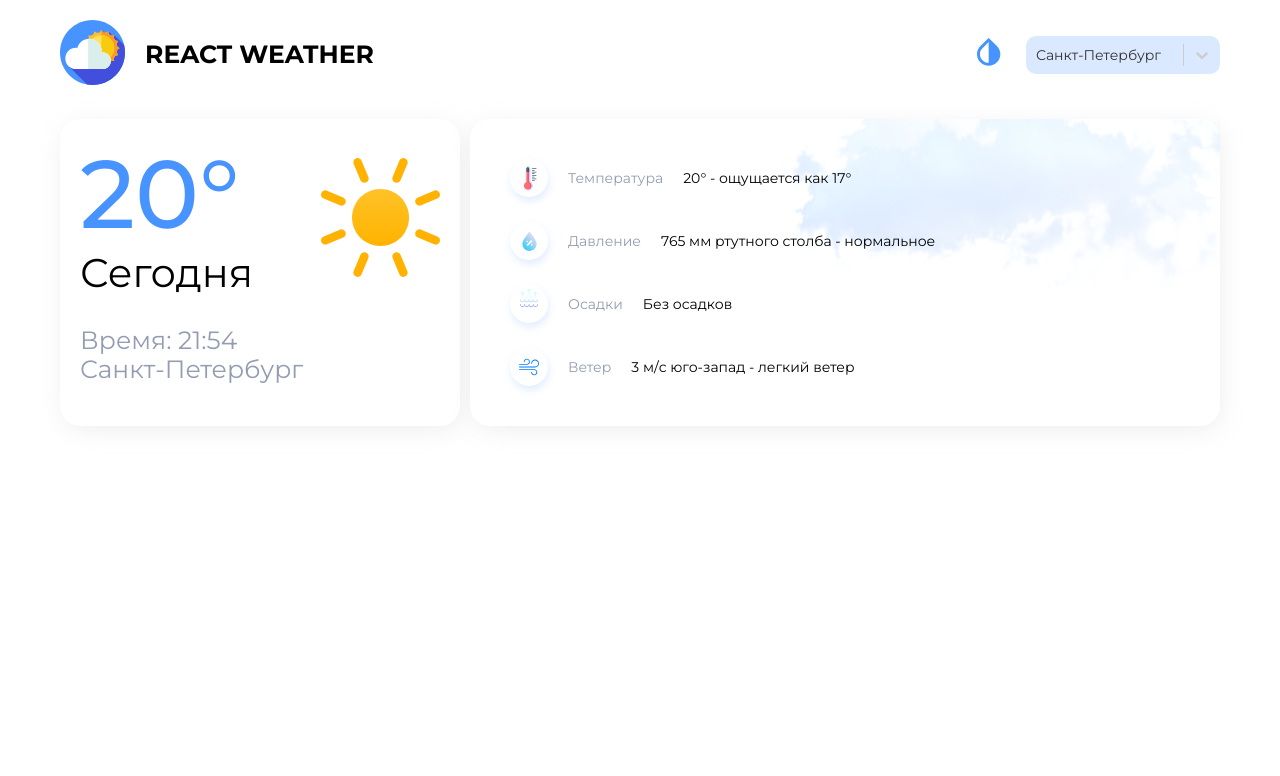
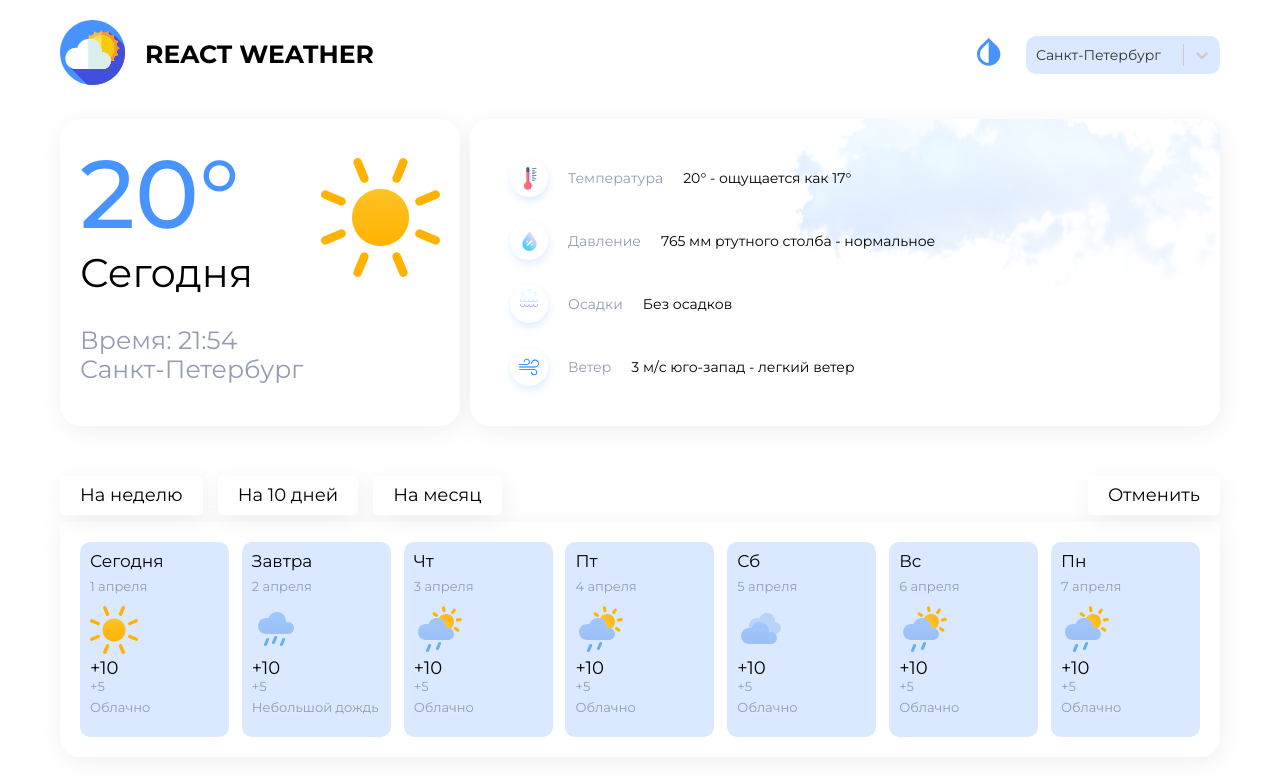
Before and after one commit to chashchinavera/weather-react, a React (Create React App) app: page / in a window 1280 px wide. Shown: the top 776 px of the page. Built offline with nearby package versions, Linux system fonts and the light colour scheme.

Commit message:
add Days component

```diff
--- a/src/pages/Home/Home.module.scss
+++ b/src/pages/Home/Home.module.scss
@@ -4,4 +4,5 @@
 .home__wrapper {
   display: flex;
   justify-content: space-between;
+  margin-bottom: 50px;
 }
--- a/src/pages/Home/Home.tsx
+++ b/src/pages/Home/Home.tsx
@@ -3,6 +3,7 @@
 import s from "./Home.module.scss";
 import { ThisDay } from "./components/ThisDay/ThisDay";
 import { ThisDayInfo } from "./components/ThisDayInfo/ThisDayInfo";
+import { Days } from "./components/Days/Days";
 
 interface Props {}
 
@@ -13,6 +14,7 @@
         <ThisDay />
         <ThisDayInfo />
       </div>
+      <Days />
     </div>
   );
 };
--- /dev/null
+++ b/src/pages/Home/components/Days/Card.tsx
@@ -0,0 +1,24 @@
+import s from "./Days.module.scss";
+import { Day } from "./Days";
+import { WeatherSvgSelector } from "../../../../assets/icons/svg/WeatherSvgSelector";
+
+interface Props {
+  dayItem: Day;
+}
+
+export const Card = ({ dayItem }: Props) => {
+  const { day, day_info, icon_id, temp_day, temp_night, info } = dayItem;
+
+  return (
+    <div className={s.card}>
+      <div className={s.day}>{day}</div>
+      <div className={s.day__info}>{day_info}</div>
+      <div className={s.day___icon}>
+        <WeatherSvgSelector id={icon_id} />
+      </div>
+      <div className={s.day__temp_day}>{temp_day}</div>
+      <div className={s.day__temp_night}>{temp_night}</div>
+      <div className={s.day__info}>{info}</div>
+    </div>
+  );
+};
--- /dev/null
+++ b/src/pages/Home/components/Days/Days.module.scss
@@ -0,0 +1,94 @@
+@import "../../../../styles/variables.scss";
+
+.days {
+  display: flex;
+  justify-content: space-between;
+  padding: 20px;
+  width: 100%;
+  background: $lite-background;
+  box-shadow: $box-shadow;
+  border-radius: 0 0 $border-radius $border-radius;
+}
+
+.card {
+  display: flex;
+  flex-direction: column;
+  background: rgba(71, 147, 255, 0.2);
+  border-radius: 10px;
+  padding: 10px;
+  max-width: 149px;
+  width: 100%;
+  transition: 0.3s;
+  cursor: pointer;
+  margin-right: 10px;
+
+  &:last-of-type {
+    margin-right: 0;
+  }
+
+  .day {
+    margin-bottom: 7px;
+    font-size: 17px;
+  }
+
+  .day__info,
+  .day__icon {
+    margin-bottom: 12px;
+  }
+
+  .day__info {
+    font-size: 14px;
+    color: $base-color;
+  }
+
+  .day__temp_day {
+    font-size: 18px;
+  }
+
+  .day__temp_night,
+  .day__info {
+    font-size: 13px;
+    color: $base-color;
+  }
+
+  .day__temp_night {
+    margin-bottom: 6px;
+  }
+
+  &:hover {
+    box-shadow: 0px 3px 20px rgba(147, 144, 144, 0.28);
+  }
+}
+
+.tabs {
+  display: flex;
+  justify-content: space-between;
+  margin-bottom: 7px;
+}
+
+.tabs__wrapper {
+  display: flex;
+}
+
+.tab {
+  margin-right: 15px;
+
+  &.active {
+    background-color: $primary-color;
+    color: #fff;
+  }
+}
+
+.tab,
+.tabs__cancel {
+  box-shadow: 2px 5px 25px -3px rgba(180, 180, 180, 0.25);
+  border-radius: 5px;
+  padding: 9px 20px;
+  background-color: $lite-background;
+  color: $lite-color;
+  font-size: 18px;
+  display: flex;
+  align-items: center;
+  justify-content: center;
+  cursor: pointer;
+}
--- /dev/null
+++ b/src/pages/Home/components/Days/Days.tsx
@@ -0,0 +1,84 @@
+import { Card } from "./Card";
+import s from "./Days.module.scss";
+import { Tabs } from "./Tabs";
+
+export interface Day {
+  day: string;
+  day_info: string;
+  icon_id: string;
+  temp_day: string;
+  temp_night: string;
+  info: string;
+}
+
+export const Days = () => {
+  const days: Day[] = [
+    {
+      day: "Сегодня",
+      day_info: "1 апреля",
+      icon_id: "sun",
+      temp_day: "+10",
+      temp_night: "+5",
+      info: "Облачно",
+    },
+    {
+      day: "Завтра",
+      day_info: "2 апреля",
+      icon_id: "rain",
+      temp_day: "+10",
+      temp_night: "+5",
+      info: "Небольшой дождь",
+    },
+    {
+      day: "Чт",
+      day_info: "3 апреля",
+      icon_id: "small-rain&sun",
+      temp_day: "+10",
+      temp_night: "+5",
+      info: "Облачно",
+    },
+    {
+      day: "Пт",
+      day_info: "4 апреля",
+      icon_id: "small-rain&sun",
+      temp_day: "+10",
+      temp_night: "+5",
+      info: "Облачно",
+    },
+    {
+      day: "Сб",
+      day_info: "5 апреля",
+      icon_id: "cloudy",
+      temp_day: "+10",
+      temp_night: "+5",
+      info: "Облачно",
+    },
+    {
+      day: "Вс",
+      day_info: "6 апреля",
+      icon_id: "small-rain&sun",
+      temp_day: "+10",
+      temp_night: "+5",
+      info: "Облачно",
+    },
+    {
+      day: "Пн",
+      day_info: "7 апреля",
+      icon_id: "small-rain&sun",
+      temp_day: "+10",
+      temp_night: "+5",
+      info: "Облачно",
+    },
+  ];
+
+  return (
+    <>
+      <Tabs />
+      <div className={s.days}>
+        {days.map((dayItem: Day) => (
+          <Card dayItem={dayItem} key={dayItem.day_info} />
+        ))}
+      </div>
+    </>
+  );
+};
--- /dev/null
+++ b/src/pages/Home/components/Days/Tabs.tsx
@@ -0,0 +1,26 @@
+import s from "./Days.module.scss";
+
+interface Tab {
+  value: string;
+}
+
+export const Tabs = () => {
+  const tabs = [
+    { value: "На неделю" },
+    { value: "На 10 дней" },
+    { value: "На месяц" },
+  ];
+
+  return (
+    <div className={s.tabs}>
+      <div className={s.tabs__wrapper}>
+        {tabs.map((tab: Tab) => (
+          <div className={s.tab} key={tab.value}>
+            {tab.value}
+          </div>
+        ))}
+      </div>
+      <div className={s.tabs__cancel}>Отменить</div>
+    </div>
+  );
+};
```
